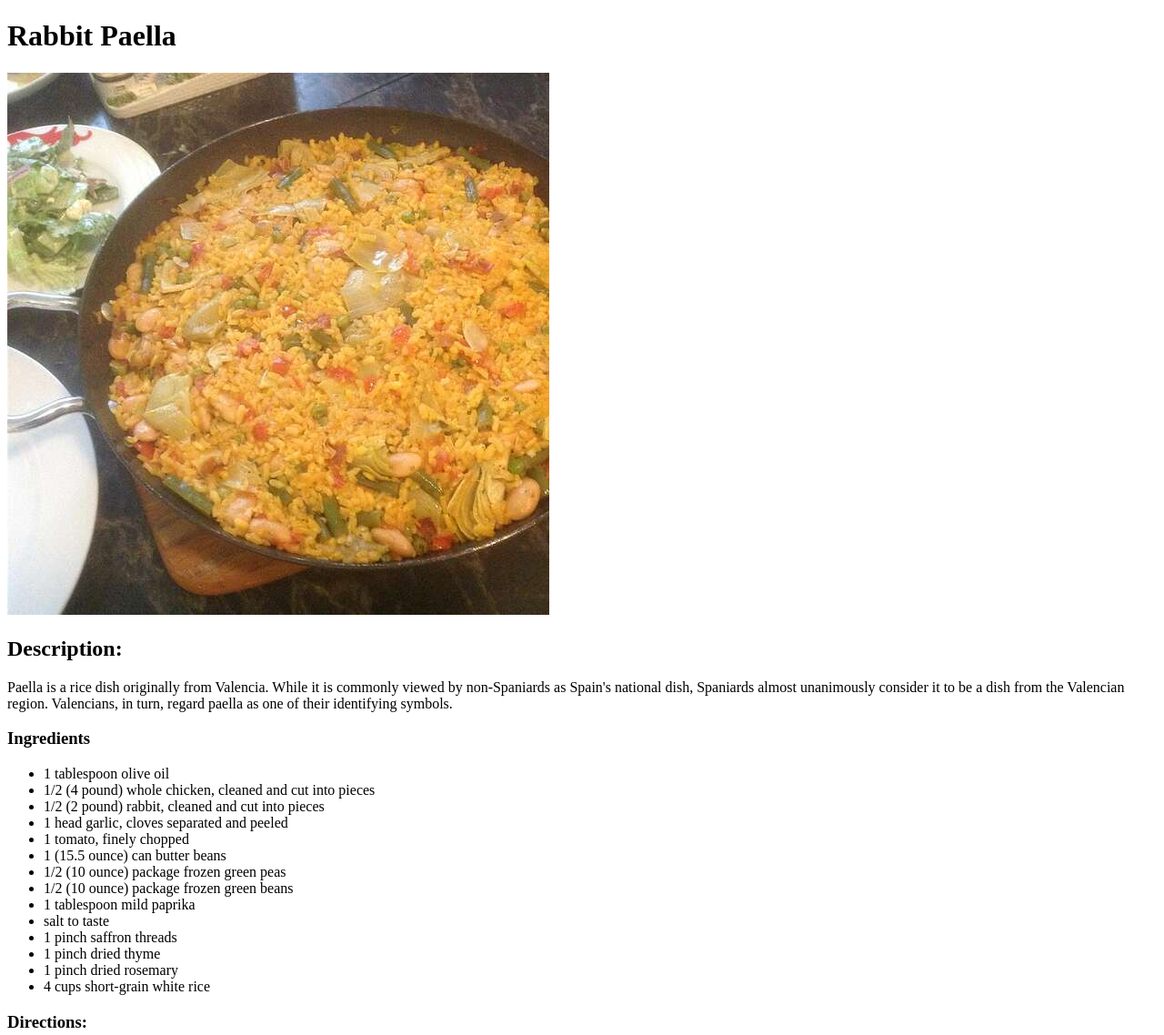
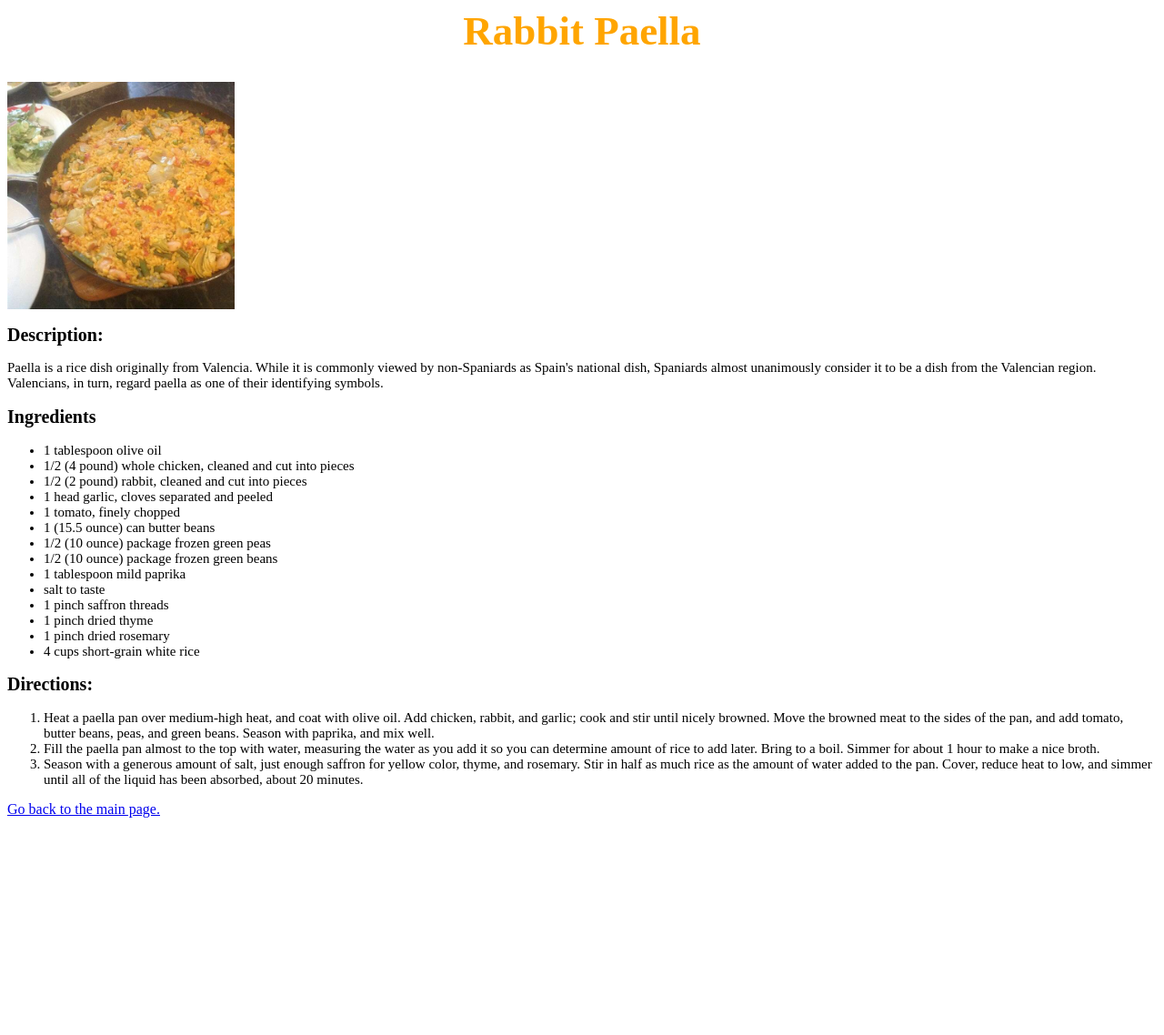
Before and after one commit to irek-es/odin-recipes, a plain HTML site: page recipes/rabbit_paella.html in a window 1280 px wide. Shown: the top 1138 px of the page at 91% size. After the commit the page ends 907 px from the top, so only its background shows below. Drawn offline with Linux system fonts and the light colour scheme.

Commit message:
CSS style and class to the html added

```diff
--- a/recipes/rabbit_paella.html
+++ b/recipes/rabbit_paella.html
@@ -1,20 +1,21 @@
-<!DOCTYPE html>
+<link rel="stylesheet" href="/style.css"><!DOCTYPE html>
 <html lang="en">
 <head>
     <meta charset="UTF-8">
     <meta http-equiv="X-UA-Compatible" content="IE=edge">
     <meta name="viewport" content="width=device-width, initial-scale=1.0">
     <title>Rabbit Paella</title>
+    <link rel="stylesheet" href="/style.css">
 </head>
 <body>
     <h1>Rabbit Paella</h1>
-    <img src="/images/paella.jpeg">
+    <img src="/images/paella.jpeg" alt="Paella" class="recipes">
 
     <h2>Description:</h2>
     <p>Paella is a rice dish originally from Valencia. While it is commonly viewed by non-Spaniards as Spain's national dish, Spaniards almost unanimously consider it to be a dish from the Valencian region. Valencians, in turn, regard paella as one of their identifying symbols.</p>
 
-    <h3>Ingredients</h3>
-    <ul>
+    <h2>Ingredients</h2>
+    <ul class="list">
         <li>1 tablespoon olive oil</li>
         <li>1/2 (4 pound) whole chicken, cleaned and cut into pieces</li>
         <li>1/2 (2 pound) rabbit, cleaned and cut into pieces</li>
@@ -31,13 +32,13 @@
         <li>4 cups short-grain white rice</li>
     </ul>
 
-    <h3>Directions:</h3>
-    <ol>
+    <h2>Directions:</h2>
+    <ol class="list">
         <li>Heat a paella pan over medium-high heat, and coat with olive oil. Add chicken, rabbit, and garlic; cook and stir until nicely browned. Move the browned meat to the sides of the pan, and add tomato, butter beans, peas, and green beans. Season with paprika, and mix well.</li>
         <li>Fill the paella pan almost to the top with water, measuring the water as you add it so you can determine amount of rice to add later. Bring to a boil. Simmer for about 1 hour to make a nice broth.</li>
         <li>Season with a generous amount of salt, just enough saffron for yellow color, thyme, and rosemary. Stir in half as much rice as the amount of water added to the pan. Cover, reduce heat to low, and simmer until all of the liquid has been absorbed, about 20 minutes.</li>
     </ol>
 
-    <a href="/main.html">Go back to the main page.</a>
+    <a href="/index.html">Go back to the main page.</a>
 </body>
 </html>
--- /dev/null
+++ b/style.css
@@ -0,0 +1,27 @@
+h1 {
+    font-size: 45px;
+    text-align: center;
+    color: orange;
+}
+
+img {
+    height: auto;
+    width: 100vw;
+}
+
+img.recipes {
+    height: 250px;
+    width: auto;
+}
+
+h2 {
+    font-size: 20px;
+}
+
+p {
+    font-size: 15px;
+}
+
+.list {
+    font-size: 15px;
+}
```
Also changed, not shown: index.html (+2 -1 lines), recipes/churros.html (+9 -8 lines), recipes/patatas_bravas.html (+9 -8 lines).
